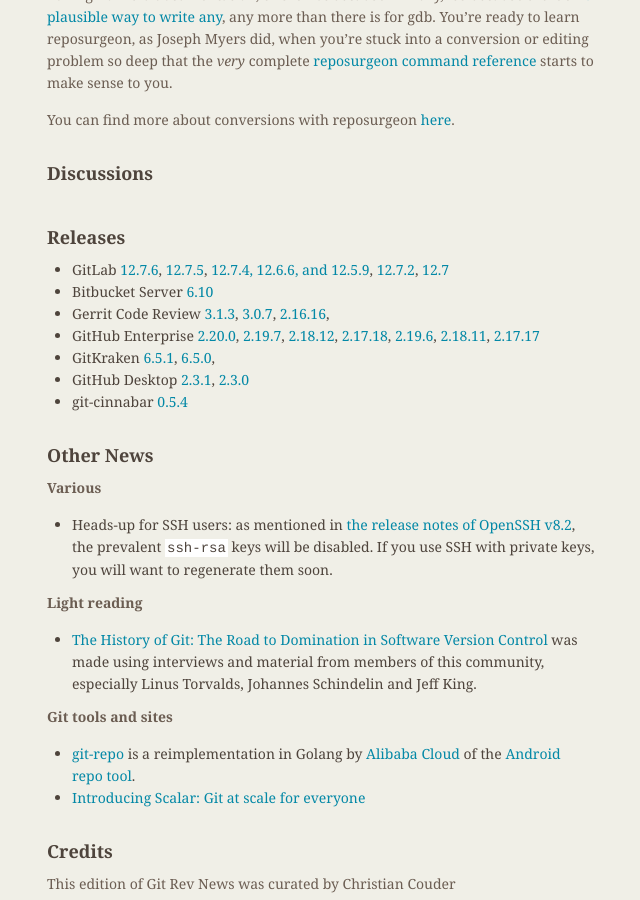
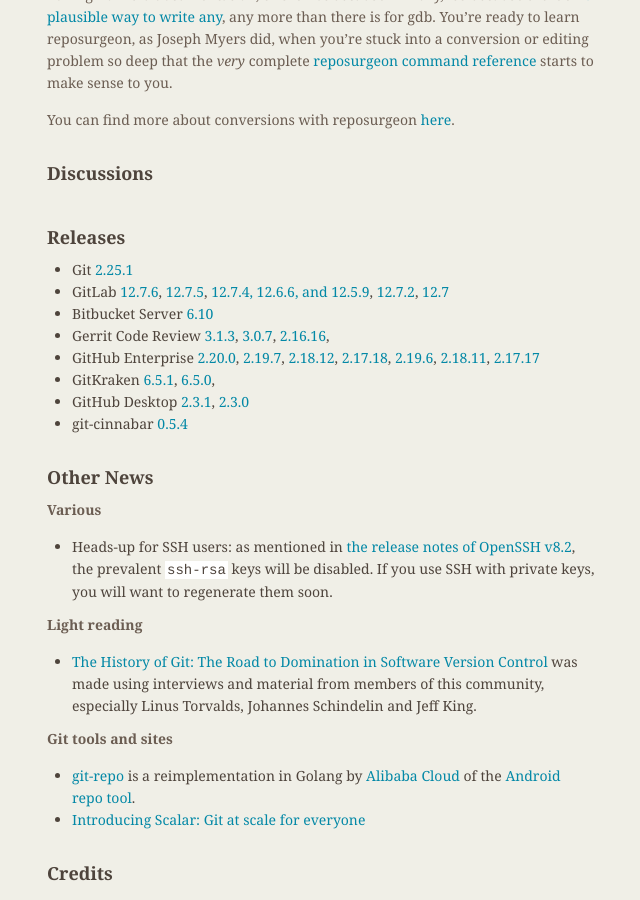
Before and after one commit to git/git.github.io, a Jekyll site: the page built from rev_news/drafts/edition-60.md, in a window 1280 px wide and 900 px high, scrolled down 3222 px. Shown: the whole window, without its empty margins (487-1127 px from the left). Built offline with Jekyll 4.4.1, drawn with Linux system fonts in a browser that asks for light colours.

Commit message:
rn-60: add Git v2.25.1 release

```diff
--- a/rev_news/drafts/edition-60.md
+++ b/rev_news/drafts/edition-60.md
@@ -212,6 +212,7 @@
 
 ## Releases
 
++ Git [2.25.1](https://lore.kernel.org/git/xmqq36b9n2da.fsf@gitster-ct.c.googlers.com/)
 + GitLab [12.7.6](https://about.gitlab.com/releases/2020/02/13/critical-security-release-gitlab-12-dot-7-dot-6-released/),
 [12.7.5](https://about.gitlab.com/releases/2020/01/31/gitlab-12-7-5-released/),
 [12.7.4, 12.6.6, and 12.5.9](https://about.gitlab.com/releases/2020/01/30/security-release-gitlab-12-7-4-released/),
```
